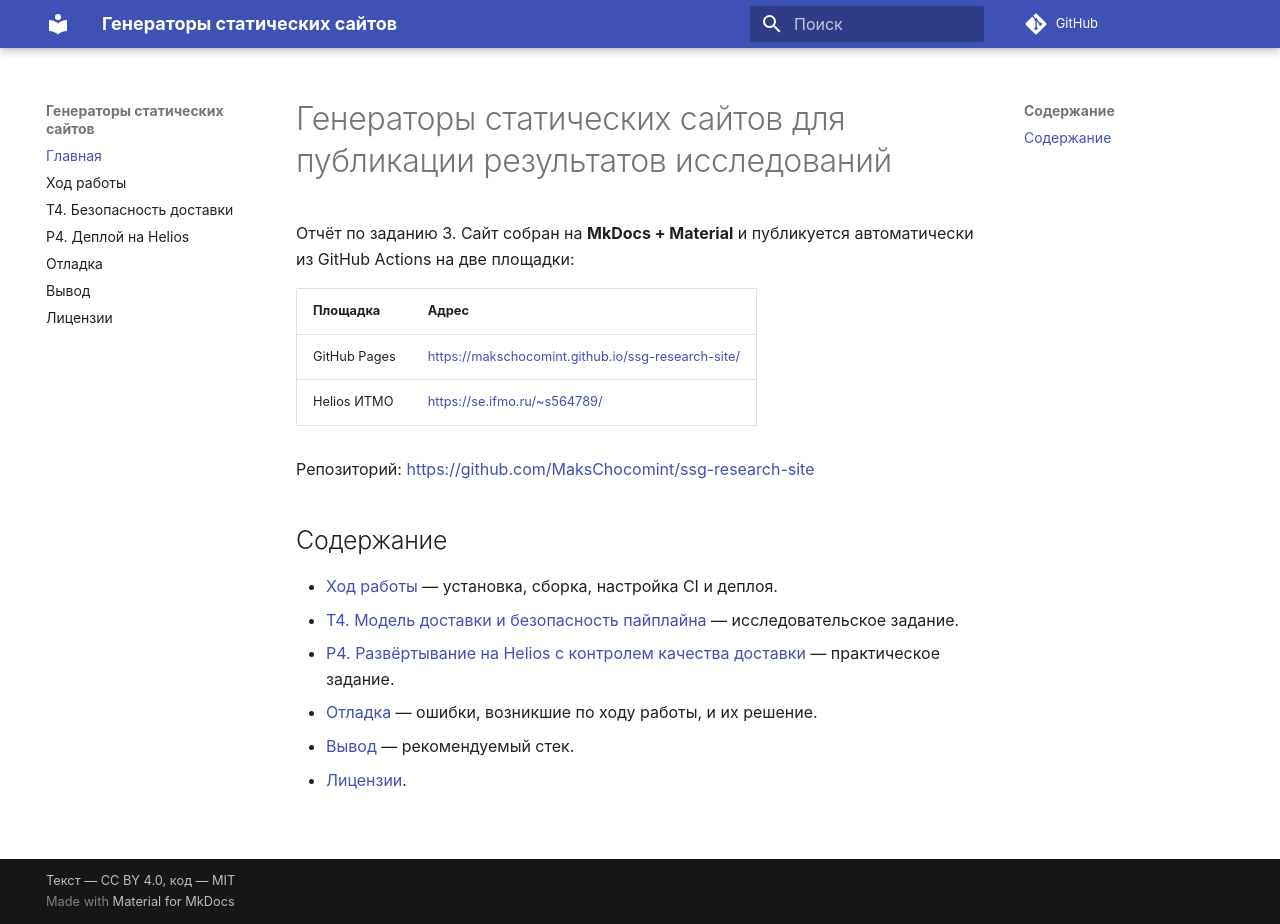
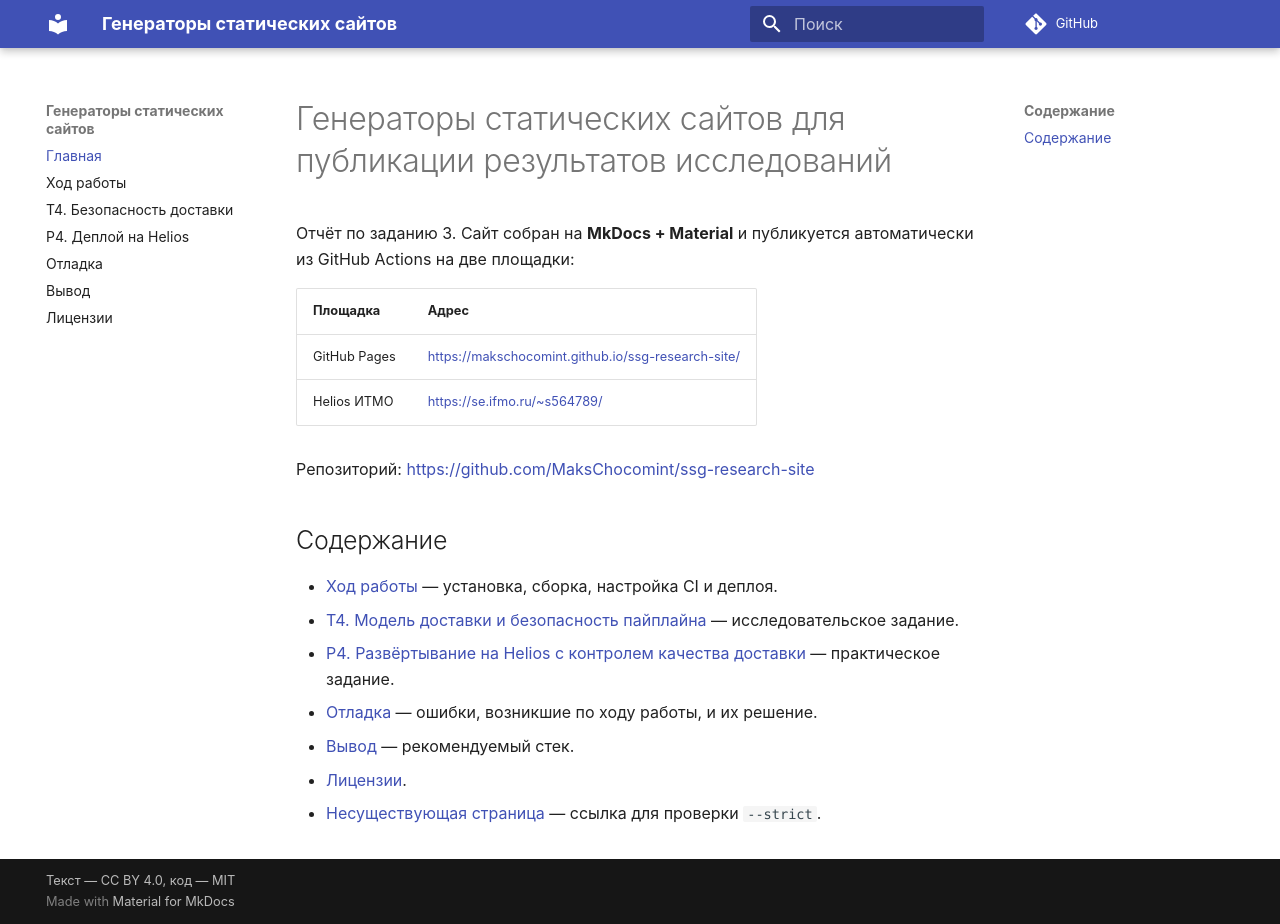
Before and after one commit to MaksChocomint/ssg-research-site, an MkDocs documentation site: the page built from docs/index.md, in a window 1280 px wide and 924 px high. Built offline with MkDocs 1.6.1 and Material for MkDocs 9.7.7, drawn with Linux system fonts in a browser that asks for light colours; comment, search, counter and statistics services are not loaded.

Commit message:
Проверка --strict: битая ссылка

```diff
--- a/docs/index.md
+++ b/docs/index.md
@@ -18,3 +18,5 @@
 - [Отладка](debugging.md) — ошибки, возникшие по ходу работы, и их решение.
 - [Вывод](conclusion.md) — рекомендуемый стек.
 - [Лицензии](license.md).
+
+- [Несуществующая страница](missing.md) — ссылка для проверки `--strict`.
```
